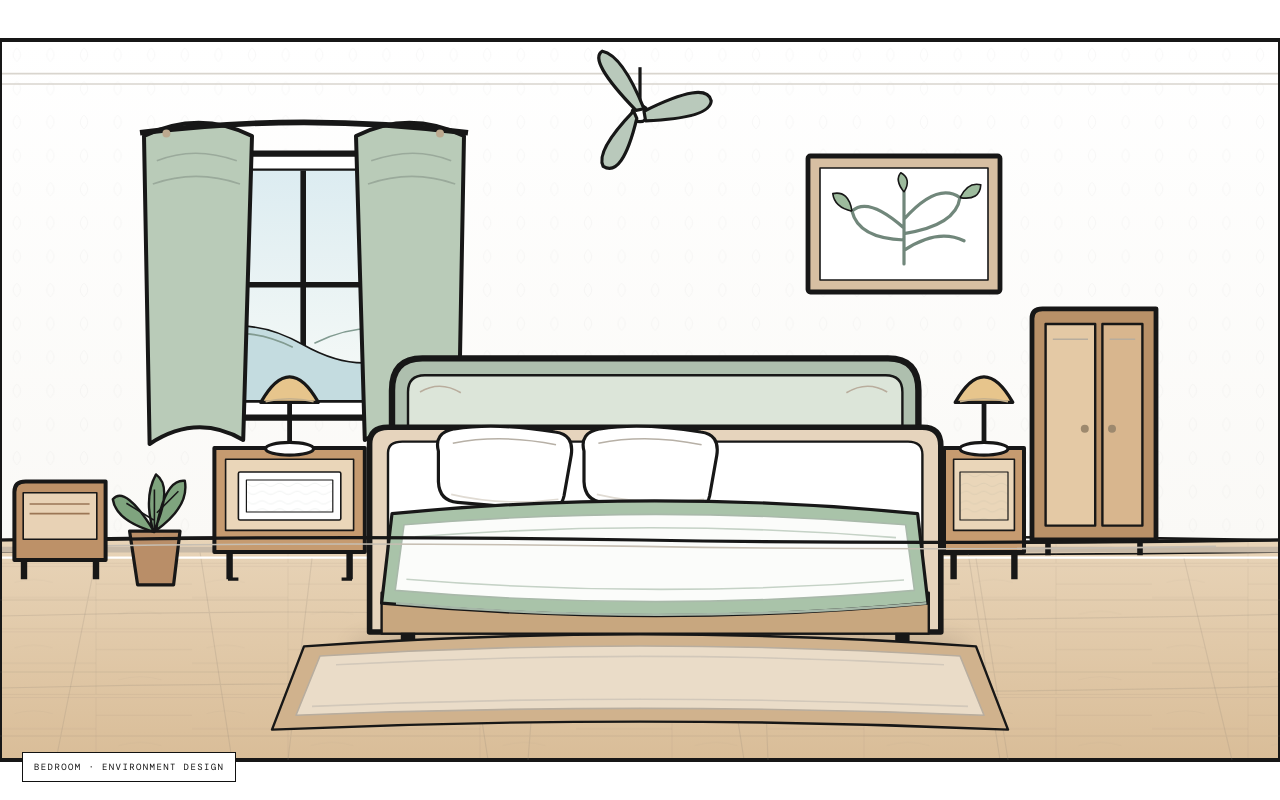
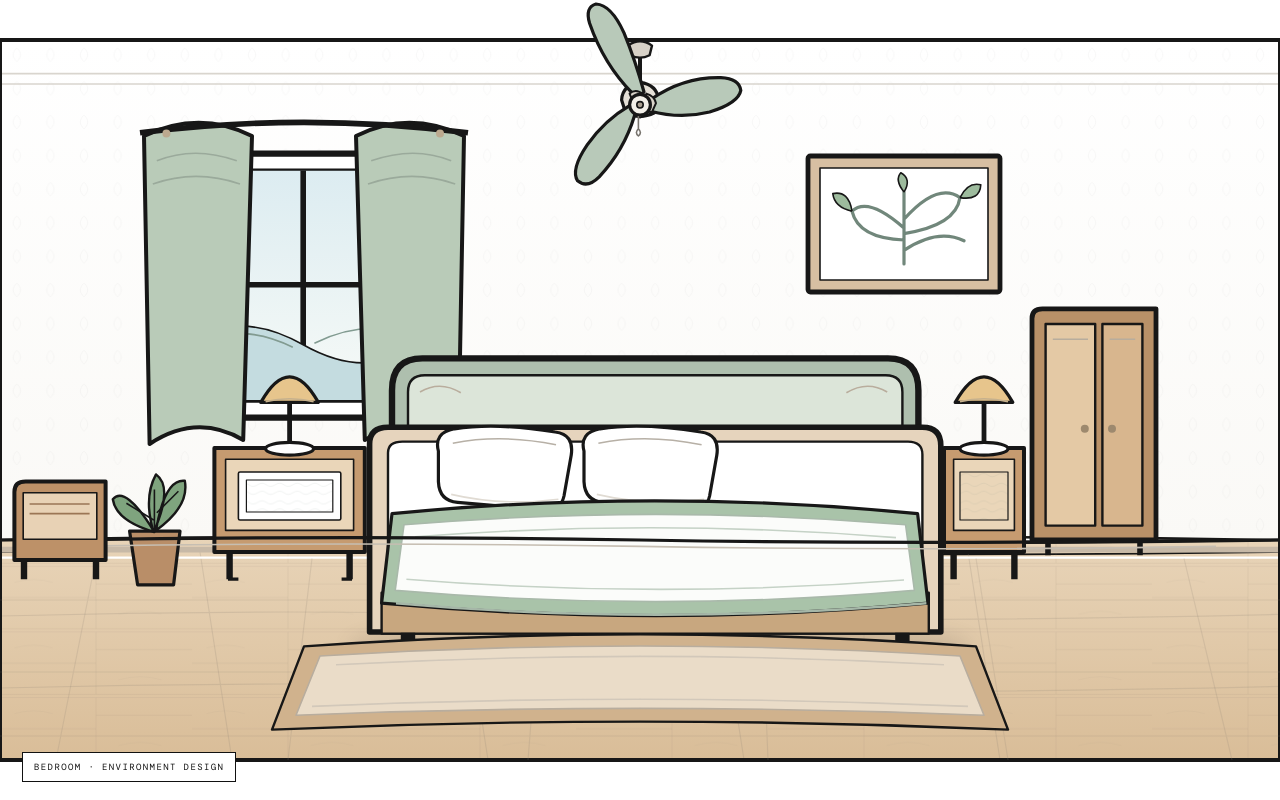
Before and after one commit to digbijoy123/life.exe, a React (Vite) app: page / in a window 1280 px wide. Built offline with nearby package versions, Linux system fonts and the light colour scheme.

Commit message:
Redesign ceiling fan with detailed three-blade assembly

```diff
--- a/src/App.tsx
+++ b/src/App.tsx
@@ -60,11 +60,28 @@ export default function App() {
         </g>
 
         {/* Ceiling fan is fully inside the room composition */}
-        <g className="ceiling-fan" transform="translate(720 34)" stroke="#171717" strokeWidth="4" strokeLinejoin="round">
-          <path d="M0 0 V48" fill="none"/><circle cy="58" r="10" fill="#fff"/>
-          <path d="M-5 54 Q-66 -9 -47 -20 Q-22 -15 5 52Z" fill="#b9c9bb"/>
-          <path d="M5 55 Q83 16 89 42 Q88 64 7 67Z" fill="#b9c9bb"/>
-          <path d="M-4 64 Q-22 139 -46 124 Q-56 105 -8 55Z" fill="#b9c9bb"/>
+        <g className="ceiling-fan" transform="translate(720 82)" stroke="#171717" strokeLinejoin="round">
+          {/* Ceiling mount, downrod and motor housing */}
+          <path d="M0 -72 V-28" fill="none" strokeWidth="5"/>
+          <path d="M-15 -75 Q0 -86 15 -75 L12 -63 Q0 -57 -12 -63Z" fill="#d8d2c8" strokeWidth="3"/>
+          <path d="M-7 -28 V-5 H7 V-28" fill="#c8c2b8" strokeWidth="3"/>
+          <path d="M-23 -7 Q-22 -26 0 -29 Q22 -26 23 -7 L18 9 Q0 18 -18 9Z" fill="#e5e0d7" strokeWidth="4"/>
+          <path d="M-13 2 Q0 8 13 2" fill="none" stroke="#a79e91" strokeWidth="2"/>
+          {/* Three broad, gently tapered blades */}
+          <g fill="#b8c9b9" strokeWidth="4">
+            <path d="M-9 -15 Q-45 -51 -63 -103 Q-69 -123 -55 -127 Q-36 -126 -20 -91 Q-6 -57 5 -17 Q-1 -10 -9 -15Z"/>
+            <path d="M14 -8 Q54 -36 101 -35 Q124 -34 126 -19 Q123 -3 87 8 Q51 17 13 7 Q8 0 14 -8Z"/>
+            <path d="M-7 13 Q-20 56 -51 89 Q-66 104 -78 94 Q-87 80 -66 49 Q-44 18 -13 0 Q-4 3 -7 13Z"/>
+          </g>
+          {/* Blade-root collars and central cap */}
+          <g fill="#d9d3c9" strokeWidth="2.5">
+            <path d="M-13 -15 Q-5 -22 4 -14 L10 -4 Q2 3 -7 0Z"/>
+            <path d="M8 -15 Q18 -12 20 -3 L15 8 Q5 8 1 0Z"/>
+            <path d="M-9 5 Q-4 -4 5 -5 L13 2 Q10 12 0 15Z"/>
+          </g>
+          <circle cx="0" cy="-1" r="13" fill="#f3f0e9" strokeWidth="4"/>
+          <circle cx="0" cy="-1" r="4" fill="#a99f91" strokeWidth="2"/>
+          <path d="M-2 13 V29 M-2 29 Q-7 34 -2 38 Q3 34 -2 29" fill="none" stroke="#77736d" strokeWidth="2"/>
         </g>
 
         {/* Wardrobe sits against the far right wall */}
```
